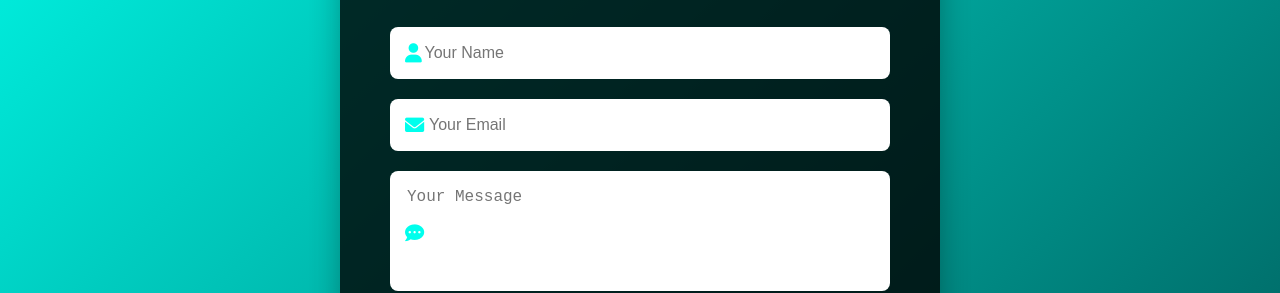
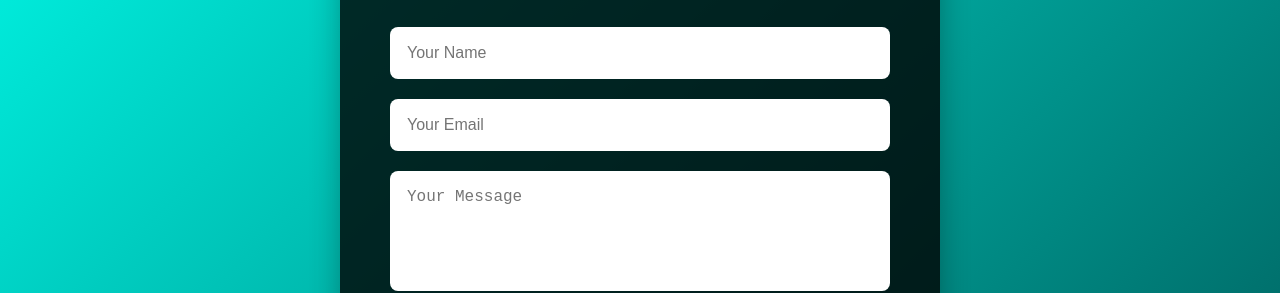
Before and after one commit to anitoono/Contact-us, a plain HTML site: page index.html in a window 1280 px wide. Shown: the part 278-571 px from the top of the page. Drawn offline with Linux system fonts and the light colour scheme.

Commit message:
Update index.html u u u
Cuc77v

```diff
--- a/index.html
+++ b/index.html
@@ -4,7 +4,7 @@
     <meta charset="UTF-8">
     <meta name="viewport" content="width=device-width, initial-scale=1.0">
     <title>Contact Us</title>
-    <!-- Font Awesome CDN for Icons -->
+    <!-- Font Awesome CDN for Send Message Icon -->
     <link href="https://cdnjs.cloudflare.com/ajax/libs/font-awesome/6.0.0-beta3/css/all.min.css" rel="stylesheet">
     <style>
         /* Reset and Global Styles */
@@ -78,15 +78,6 @@
             background-color: #f5f5f5;
         }
 
-        .form-group i {
-            position: absolute;
-            top: 50%;
-            left: 15px;
-            transform: translateY(-50%);
-            color: #00ffed;
-            font-size: 1.2rem;
-        }
-
         .form-group textarea {
             height: 120px;
             resize: none;
@@ -155,19 +146,16 @@
 
         <form action="https://formspree.io/f/xldedevn" method="POST">
             <div class="form-group">
-                <i class="fas fa-user"></i>
-                <input type="text" name="name" placeholder="    Your Name" required>
+                <input type="text" name="name" placeholder="Your Name" required>
             </div>
             <div class="form-group">
-                <i class="fas fa-envelope"></i>
-                <input type="email" name="email" placeholder="     Your Email" required>
+                <input type="email" name="email" placeholder="Your Email" required>
             </div>
             <div class="form-group">
-                <i class="fas fa-comment-dots"></i>
                 <textarea name="message" placeholder="Your Message" required></textarea>
             </div>
             <button type="submit"><i class="fas fa-paper-plane"></i> Send Message</button>
         </form>
     </div>
 </body>
-            </html>
+</html>
```
